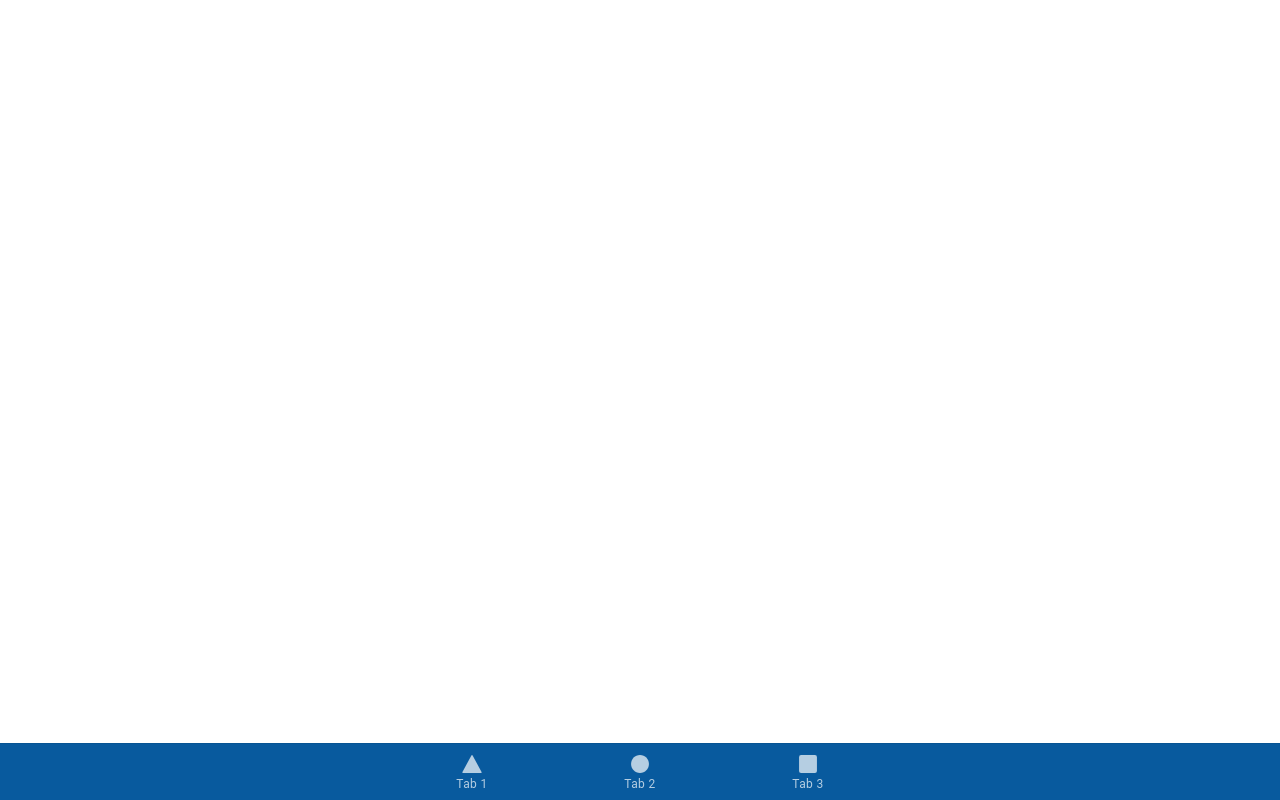
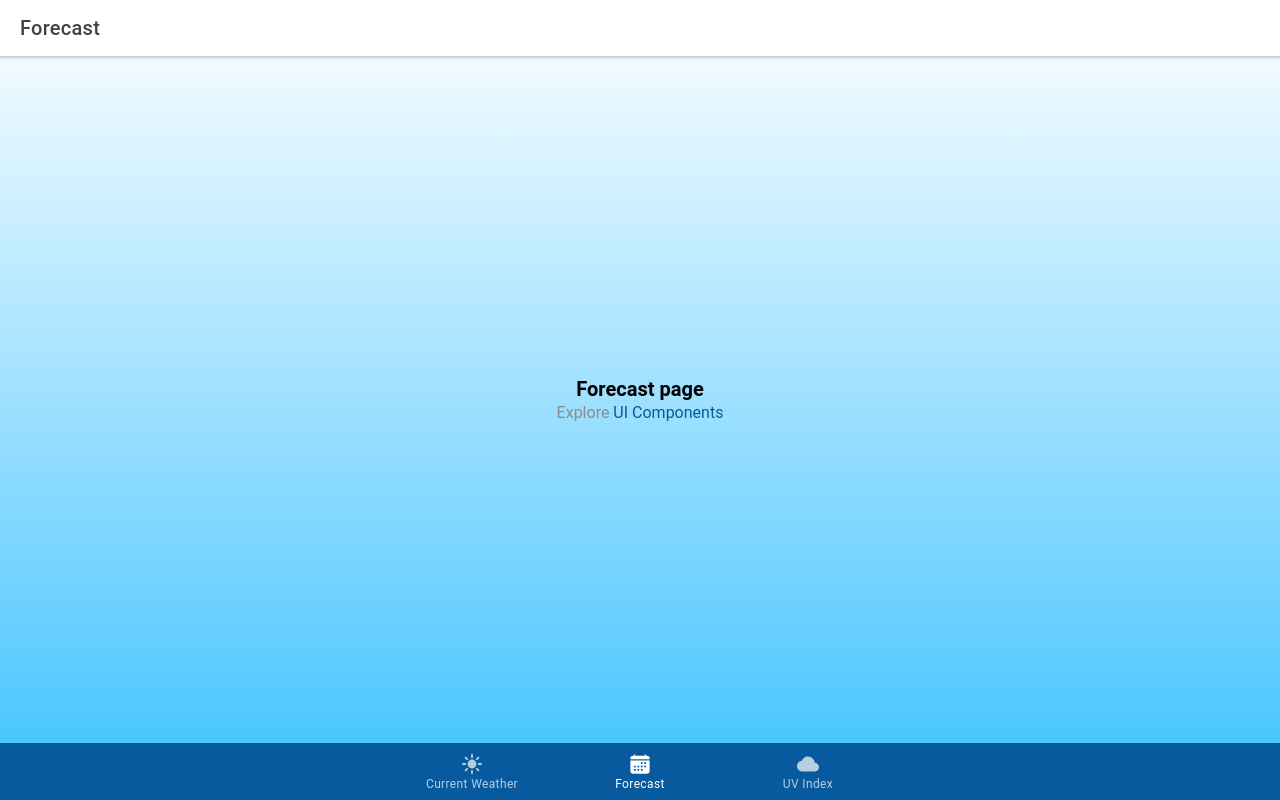
Before and after one commit to ionic-enterprise/ionic-weather-react, a React (Create React App) app: page /forecast in a window 1280 px wide. Built offline with nearby package versions, Linux system fonts and the light colour scheme.

Commit message:
feat(app): rename the tabs

```diff
--- a/src/App.tsx
+++ b/src/App.tsx
@@ -10,10 +10,10 @@ import {
   setupIonicReact,
 } from '@ionic/react';
 import { IonReactRouter } from '@ionic/react-router';
-import { ellipse, square, triangle } from 'ionicons/icons';
-import Tab1 from './pages/Tab1';
-import Tab2 from './pages/Tab2';
-import Tab3 from './pages/Tab3';
+import { calendar, cloud, sunny } from 'ionicons/icons';
+import CurrentWeather from './pages/CurrentWeather';
+import Forecast from './pages/Forecast';
+import UVIndex from './pages/UVIndex';
 
 /* Core CSS required for Ionic components to work properly */
 import '@ionic/react/css/core.css';
@@ -42,31 +42,31 @@ const App: React.FC = () => (
     <IonReactRouter>
       <IonTabs>
         <IonRouterOutlet>
-          <Route exact path="/tab1">
-            <Tab1 />
+          <Route exact path="/current-weather">
+            <CurrentWeather />
           </Route>
-          <Route exact path="/tab2">
-            <Tab2 />
+          <Route exact path="/forecast">
+            <Forecast />
           </Route>
-          <Route path="/tab3">
-            <Tab3 />
+          <Route path="/uv-index">
+            <UVIndex />
           </Route>
           <Route exact path="/">
-            <Redirect to="/tab1" />
+            <Redirect to="/current-weather" />
           </Route>
         </IonRouterOutlet>
         <IonTabBar slot="bottom" color="primary">
-          <IonTabButton tab="tab1" href="/tab1">
-            <IonIcon icon={triangle} />
-            <IonLabel>Tab 1</IonLabel>
+          <IonTabButton tab="current-weather" href="/current-weather">
+            <IonIcon icon={sunny} />
+            <IonLabel>Current Weather</IonLabel>
           </IonTabButton>
-          <IonTabButton tab="tab2" href="/tab2">
-            <IonIcon icon={ellipse} />
-            <IonLabel>Tab 2</IonLabel>
+          <IonTabButton tab="forecast" href="/forecast">
+            <IonIcon icon={calendar} />
+            <IonLabel>Forecast</IonLabel>
           </IonTabButton>
-          <IonTabButton tab="tab3" href="/tab3">
-            <IonIcon icon={square} />
-            <IonLabel>Tab 3</IonLabel>
+          <IonTabButton tab="uv-index" href="/uv-index">
+            <IonIcon icon={cloud} />
+            <IonLabel>UV Index</IonLabel>
           </IonTabButton>
         </IonTabBar>
       </IonTabs>
--- a/src/pages/Tab1.tsx
+++ b/src/pages/CurrentWeather.tsx
@@ -1,25 +1,25 @@
 import { IonContent, IonHeader, IonPage, IonTitle, IonToolbar } from '@ionic/react';
 import ExploreContainer from '../components/ExploreContainer';
-import './Tab1.css';
+import './CurrentWeather.css';
 
-const Tab1: React.FC = () => {
+const CurrentWeather: React.FC = () => {
   return (
     <IonPage>
       <IonHeader>
         <IonToolbar>
-          <IonTitle>Tab 1</IonTitle>
+          <IonTitle>Current Weather</IonTitle>
         </IonToolbar>
       </IonHeader>
       <IonContent fullscreen className="main-content">
         <IonHeader collapse="condense">
           <IonToolbar>
-            <IonTitle size="large">Tab 1</IonTitle>
+            <IonTitle size="large">Current Weather</IonTitle>
           </IonToolbar>
         </IonHeader>
-        <ExploreContainer name="Tab 1 page" />
+        <ExploreContainer name="Current Weather page" />
       </IonContent>
     </IonPage>
   );
 };
 
-export default Tab1;
+export default CurrentWeather;
--- a/src/pages/Tab2.tsx
+++ b/src/pages/Forecast.tsx
@@ -1,25 +1,25 @@
 import { IonContent, IonHeader, IonPage, IonTitle, IonToolbar } from '@ionic/react';
 import ExploreContainer from '../components/ExploreContainer';
-import './Tab2.css';
+import './Forecast.css';
 
-const Tab2: React.FC = () => {
+const Forecast: React.FC = () => {
   return (
     <IonPage>
       <IonHeader>
         <IonToolbar>
-          <IonTitle>Tab 2</IonTitle>
+          <IonTitle>Forecast</IonTitle>
         </IonToolbar>
       </IonHeader>
       <IonContent fullscreen className="main-content">
         <IonHeader collapse="condense">
           <IonToolbar>
-            <IonTitle size="large">Tab 2</IonTitle>
+            <IonTitle size="large">Forecast</IonTitle>
           </IonToolbar>
         </IonHeader>
-        <ExploreContainer name="Tab 2 page" />
+        <ExploreContainer name="Forecast page" />
       </IonContent>
     </IonPage>
   );
 };
 
-export default Tab2;
+export default Forecast;
--- a/src/pages/Tab3.tsx
+++ b/src/pages/UVIndex.tsx
@@ -1,25 +1,25 @@
 import { IonContent, IonHeader, IonPage, IonTitle, IonToolbar } from '@ionic/react';
 import ExploreContainer from '../components/ExploreContainer';
-import './Tab3.css';
+import './UVIndex.css';
 
-const Tab3: React.FC = () => {
+const UVIndex: React.FC = () => {
   return (
     <IonPage>
       <IonHeader>
         <IonToolbar>
-          <IonTitle>Tab 3</IonTitle>
+          <IonTitle>UV Index</IonTitle>
         </IonToolbar>
       </IonHeader>
       <IonContent fullscreen className="main-content">
         <IonHeader collapse="condense">
           <IonToolbar>
-            <IonTitle size="large">Tab 3</IonTitle>
+            <IonTitle size="large">UV Index</IonTitle>
           </IonToolbar>
         </IonHeader>
-        <ExploreContainer name="Tab 3 page" />
+        <ExploreContainer name="UV Index page" />
       </IonContent>
     </IonPage>
   );
 };
 
-export default Tab3;
+export default UVIndex;
```
Also changed, not shown: src/pages/CurrentWeather.css (added), src/pages/Forecast.css (added), src/pages/Tab1.css (deleted), src/pages/Tab2.css (deleted), src/pages/Tab3.css (deleted), src/pages/UVIndex.css (added).
